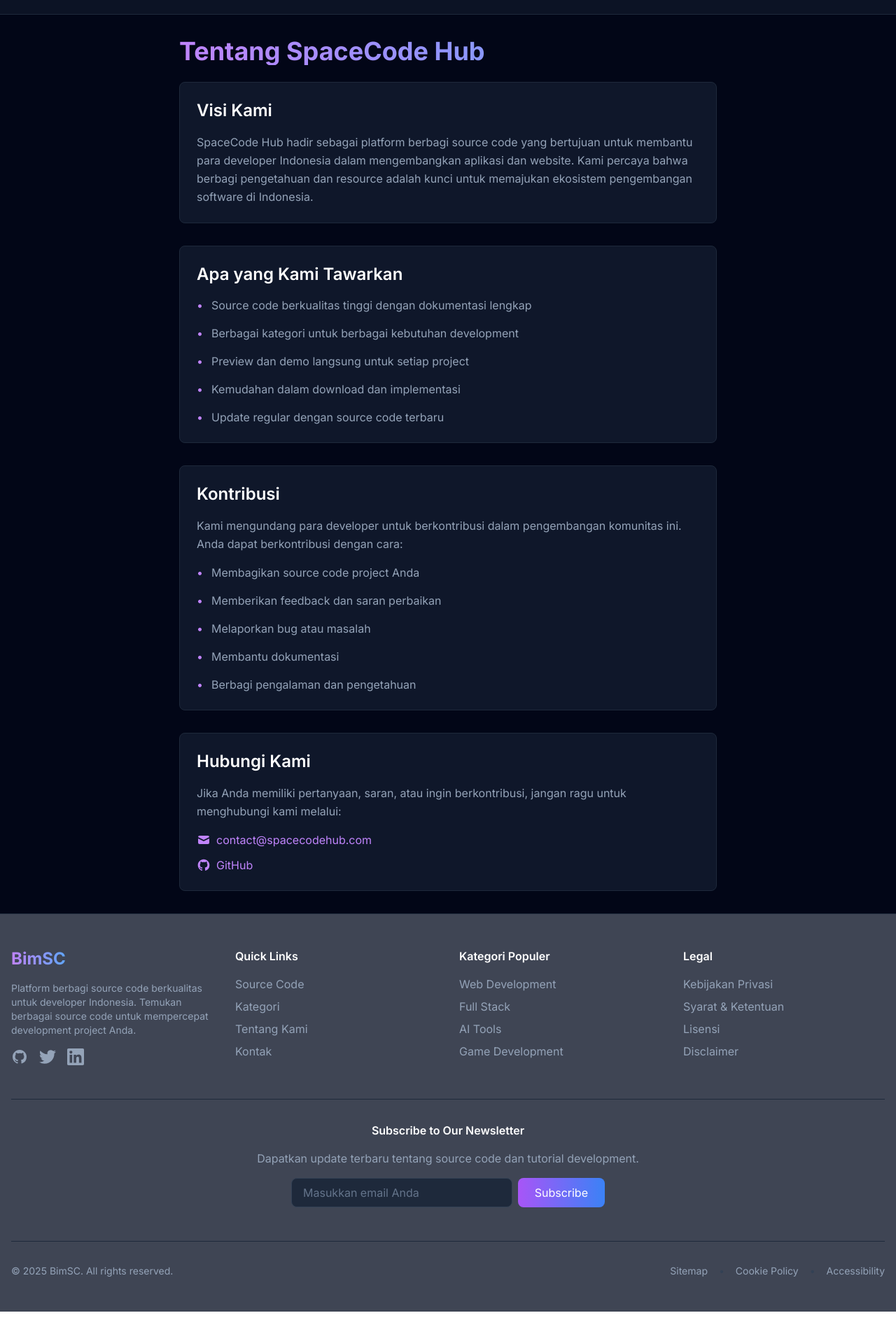
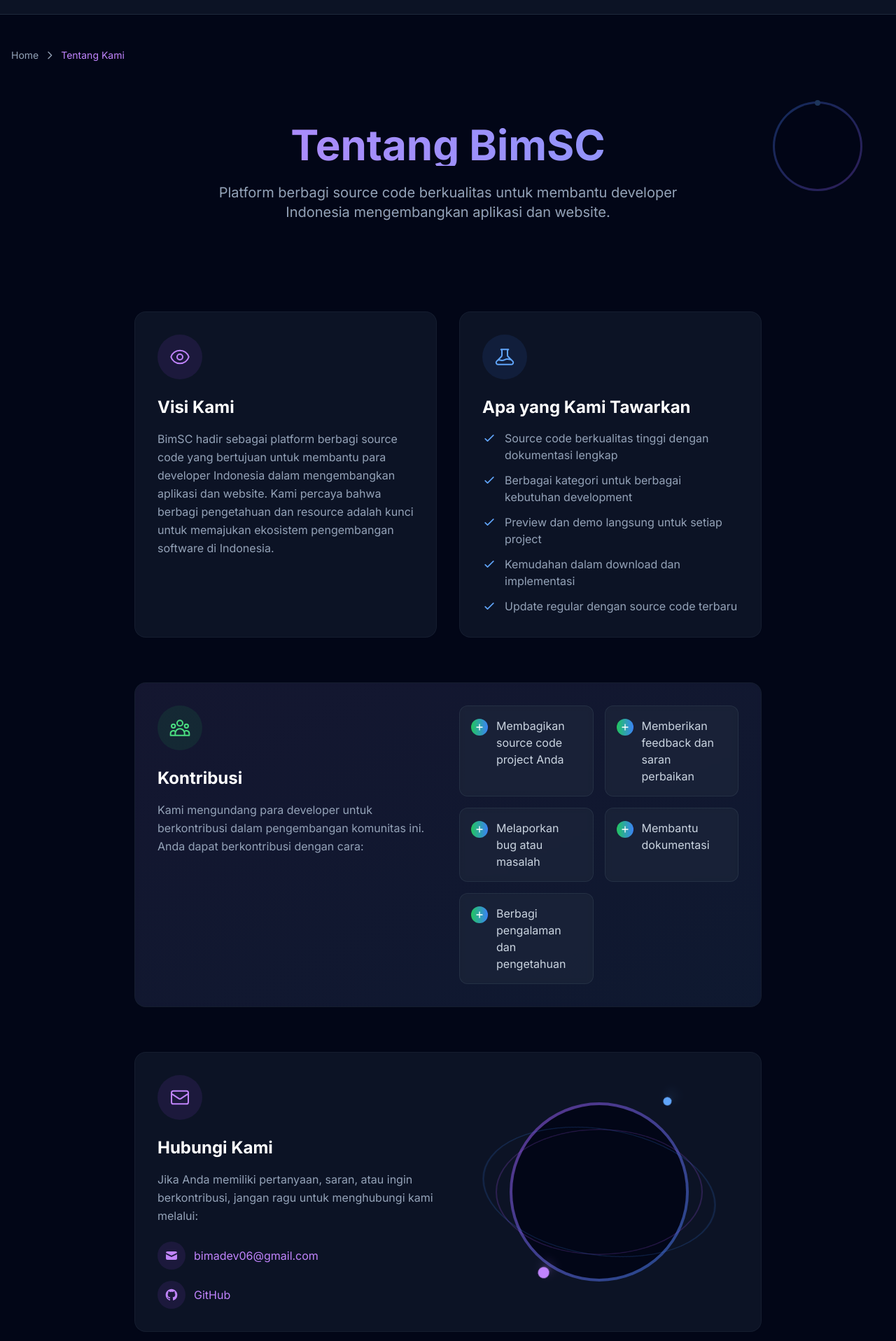
Before and after one commit to bimadevs/bimsc, a Next.js app: page /about in a window 1280 px wide. Shown: the part 44-1960 px from the top of the page at 70% size. Before the commit the page ends 1918 px from the top, so only its background shows below. Built offline with nearby package versions, Linux system fonts and the light colour scheme.

Commit message:
feat: improve about page design with space theme

```diff
--- a/src/app/about/page.tsx
+++ b/src/app/about/page.tsx
@@ -1,34 +1,113 @@
 import Header from '../components/Header';
+import Link from 'next/link';
+import Image from 'next/image';
 
 export default function About() {
   return (
     <div className="min-h-screen bg-slate-950">
       <Header />
 
-      <main className="container mx-auto px-4 py-8">
-        <div className="max-w-3xl mx-auto">
-          <h1 className="text-4xl font-bold mb-6 bg-clip-text text-transparent bg-gradient-to-r from-purple-400 to-blue-400">
-            Tentang SpaceCode Hub
+      {/* Stars Background */}
+      <div className="fixed inset-0 -z-10 pointer-events-none">
+        {[...Array(50)].map((_, i) => (
+          <div
+            key={i}
+            className="absolute w-1 h-1 bg-white rounded-full animate-twinkle"
+            style={{
+              top: `${Math.random() * 100}%`,
+              left: `${Math.random() * 100}%`,
+              animationDelay: `${Math.random() * 3}s`
+            }}
+          />
+        ))}
+      </div>
+
+      {/* Meteors */}
+      <div className="fixed inset-0 -z-10 overflow-hidden pointer-events-none">
+        {[...Array(3)].map((_, i) => (
+          <div
+            key={i}
+            className="absolute animate-meteor"
+            style={{
+              top: `${Math.random() * 50}%`,
+              left: `${Math.random() * 100}%`,
+              animationDelay: `${Math.random() * 10}s`
+            }}
+          >
+            <div className="w-1 h-20 bg-gradient-to-b from-purple-500 to-transparent transform -rotate-45" />
+          </div>
+        ))}
+      </div>
+
+      <main className="container mx-auto px-4 py-12">
+        {/* Breadcrumb */}
+        <div className="mb-6 flex items-center text-sm text-slate-400">
+          <Link href="/" className="hover:text-purple-400 transition-colors">
+            Home
+          </Link>
+          <svg className="w-4 h-4 mx-2" fill="none" stroke="currentColor" viewBox="0 0 24 24">
+            <path strokeLinecap="round" strokeLinejoin="round" strokeWidth={2} d="M9 5l7 7-7 7" />
+          </svg>
+          <span className="text-purple-400">Tentang Kami</span>
+        </div>
+
+        {/* Hero Section */}
+        <div className="relative mb-16 rounded-2xl overflow-hidden">
+          <div className="absolute inset-0 bg-gradient-to-r from-purple-900/30 via-blue-900/20 to-slate-900/10 backdrop-blur-sm -z-10" />
+
+          <div className="py-16 px-8 text-center relative">
+            {/* Orbiting Planet */}
+            <div className="absolute top-8 right-8 opacity-30 pointer-events-none hidden md:block">
+              <div className="relative w-32 h-32">
+                <div className="absolute inset-0 rounded-full bg-gradient-to-br from-blue-500 to-purple-500 animate-pulse" />
+                <div className="absolute inset-[3px] rounded-full bg-slate-950" />
+                <div className="absolute inset-0 rounded-full border-2 border-blue-500/20 animate-spin" style={{ animationDuration: '20s' }}>
+                  <div className="absolute -top-1 left-1/2 transform -translate-x-1/2 w-2 h-2 bg-blue-400 rounded-full" />
+                </div>
+              </div>
+            </div>
+
+            <h1 className="text-5xl md:text-6xl font-bold mb-6 bg-clip-text text-transparent bg-gradient-to-r from-purple-400 via-blue-400 to-purple-400 animate-gradient bg-300%">
+              Tentang BimSC
             </h1>
+            <p className="text-xl text-slate-400 max-w-2xl mx-auto">
+              Platform berbagi source code berkualitas untuk membantu developer Indonesia mengembangkan aplikasi dan website.
+            </p>
+          </div>
+        </div>
 
-          <div className="space-y-8">
-            <section className="bg-slate-900 rounded-lg border border-slate-800 p-6">
-              <h2 className="text-2xl font-semibold text-white mb-4">
+        <div className="max-w-4xl mx-auto">
+          <div className="grid grid-cols-1 md:grid-cols-2 gap-8 mb-16">
+            {/* Vision Section */}
+            <div className="bg-slate-900/80 backdrop-blur-sm rounded-2xl border border-slate-800/50 p-8 hover:shadow-xl hover:shadow-purple-500/10 transition-all duration-300 group">
+              <div className="w-16 h-16 mb-6 rounded-full bg-purple-500/10 flex items-center justify-center group-hover:scale-110 transition-transform duration-300">
+                <svg className="w-8 h-8 text-purple-400" fill="none" stroke="currentColor" viewBox="0 0 24 24">
+                  <path strokeLinecap="round" strokeLinejoin="round" strokeWidth={1.5} d="M2.458 12C3.732 7.943 7.523 5 12 5c4.478 0 8.268 2.943 9.542 7-1.274 4.057-5.064 7-9.542 7-4.477 0-8.268-2.943-9.542-7z" />
+                  <path strokeLinecap="round" strokeLinejoin="round" strokeWidth={1.5} d="M15 12a3 3 0 11-6 0 3 3 0 016 0z" />
+                </svg>
+              </div>
+              <h2 className="text-2xl font-bold text-white mb-4 group-hover:text-purple-400 transition-colors">
                 Visi Kami
               </h2>
               <p className="text-slate-400 leading-relaxed">
-                SpaceCode Hub hadir sebagai platform berbagi source code yang bertujuan untuk membantu
+                BimSC hadir sebagai platform berbagi source code yang bertujuan untuk membantu
                 para developer Indonesia dalam mengembangkan aplikasi dan website. Kami percaya bahwa
                 berbagi pengetahuan dan resource adalah kunci untuk memajukan ekosistem pengembangan
                 software di Indonesia.
               </p>
-            </section>
+            </div>
 
-            <section className="bg-slate-900 rounded-lg border border-slate-800 p-6">
-              <h2 className="text-2xl font-semibold text-white mb-4">
+            {/* What We Offer Section */}
+            <div className="bg-slate-900/80 backdrop-blur-sm rounded-2xl border border-slate-800/50 p-8 hover:shadow-xl hover:shadow-purple-500/10 transition-all duration-300 group">
+              <div className="w-16 h-16 mb-6 rounded-full bg-blue-500/10 flex items-center justify-center group-hover:scale-110 transition-transform duration-300">
+                <svg className="w-8 h-8 text-blue-400" fill="none" stroke="currentColor" viewBox="0 0 24 24">
+                  <path strokeLinecap="round" strokeLinejoin="round" strokeWidth={1.5} d="M19.428 15.428a2 2 0 00-1.022-.547l-2.387-.477a6 6 0 00-3.86.517l-.318.158a6 6 0 01-3.86.517L6.05 15.21a2 2 0 00-1.806.547M8 4h8l-1 1v5.172a2 2 0 00.586 1.414l5 5c1.26 1.26.367 3.414-1.415 3.414H4.828c-1.782 0-2.674-2.154-1.414-3.414l5-5A2 2 0 009 10.172V5L8 4z" />
+                </svg>
+              </div>
+              <h2 className="text-2xl font-bold text-white mb-4 group-hover:text-blue-400 transition-colors">
                 Apa yang Kami Tawarkan
               </h2>
-              <ul className="space-y-4">
+              <ul className="space-y-3">
                 {[
                   'Source code berkualitas tinggi dengan dokumentasi lengkap',
                   'Berbagai kategori untuk berbagai kebutuhan development',
@@ -37,22 +116,38 @@ export default function About() {
                   'Update regular dengan source code terbaru',
                 ].map((item, index) => (
                   <li key={index} className="flex items-start gap-3 text-slate-400">
-                    <span className="text-purple-400">•</span>
+                    <svg className="w-5 h-5 text-blue-400 flex-shrink-0 mt-0.5" fill="none" stroke="currentColor" viewBox="0 0 24 24">
+                      <path strokeLinecap="round" strokeLinejoin="round" strokeWidth={2} d="M5 13l4 4L19 7" />
+                    </svg>
                     {item}
                   </li>
                 ))}
               </ul>
-            </section>
+            </div>
+          </div>
 
-            <section className="bg-slate-900 rounded-lg border border-slate-800 p-6">
-              <h2 className="text-2xl font-semibold text-white mb-4">
+          {/* Contribution Section */}
+          <div className="bg-slate-900/80 backdrop-blur-sm rounded-2xl border border-slate-800/50 p-8 mb-16 relative overflow-hidden">
+            {/* Background Gradient */}
+            <div className="absolute inset-0 bg-gradient-to-br from-purple-500/5 to-blue-500/5 -z-10" />
+
+            <div className="flex flex-col md:flex-row gap-8">
+              <div className="md:w-1/2">
+                <div className="w-16 h-16 mb-6 rounded-full bg-green-500/10 flex items-center justify-center">
+                  <svg className="w-8 h-8 text-green-400" fill="none" stroke="currentColor" viewBox="0 0 24 24">
+                    <path strokeLinecap="round" strokeLinejoin="round" strokeWidth={1.5} d="M17 20h5v-2a3 3 0 00-5.356-1.857M17 20H7m10 0v-2c0-.656-.126-1.283-.356-1.857M7 20H2v-2a3 3 0 015.356-1.857M7 20v-2c0-.656.126-1.283.356-1.857m0 0a5.002 5.002 0 019.288 0M15 7a3 3 0 11-6 0 3 3 0 016 0zm6 3a2 2 0 11-4 0 2 2 0 014 0zM7 10a2 2 0 11-4 0 2 2 0 014 0z" />
+                  </svg>
+                </div>
+                <h2 className="text-2xl font-bold text-white mb-4">
                   Kontribusi
                 </h2>
                 <p className="text-slate-400 leading-relaxed mb-4">
                   Kami mengundang para developer untuk berkontribusi dalam pengembangan komunitas ini.
                   Anda dapat berkontribusi dengan cara:
                 </p>
-              <ul className="space-y-4">
+              </div>
+
+              <div className="md:w-1/2 grid grid-cols-1 sm:grid-cols-2 gap-4">
                 {[
                   'Membagikan source code project Anda',
                   'Memberikan feedback dan saran perbaikan',
@@ -60,46 +155,86 @@ export default function About() {
                   'Membantu dokumentasi',
                   'Berbagi pengalaman dan pengetahuan',
                 ].map((item, index) => (
-                  <li key={index} className="flex items-start gap-3 text-slate-400">
-                    <span className="text-purple-400">•</span>
-                    {item}
-                  </li>
+                  <div key={index} className="bg-slate-800/50 backdrop-blur-sm rounded-xl p-4 border border-slate-700/50 hover:border-green-500/30 transition-colors">
+                    <div className="flex items-start gap-3">
+                      <div className="mt-0.5 w-6 h-6 rounded-full bg-gradient-to-r from-green-500 to-blue-500 flex items-center justify-center flex-shrink-0">
+                        <svg className="w-4 h-4 text-white" fill="none" stroke="currentColor" viewBox="0 0 24 24">
+                          <path strokeLinecap="round" strokeLinejoin="round" strokeWidth={2} d="M12 6v6m0 0v6m0-6h6m-6 0H6" />
+                        </svg>
+                      </div>
+                      <p className="text-slate-300">{item}</p>
+                    </div>
+                  </div>
                 ))}
-              </ul>
-            </section>
+              </div>
+            </div>
+          </div>
 
-            <section className="bg-slate-900 rounded-lg border border-slate-800 p-6">
-              <h2 className="text-2xl font-semibold text-white mb-4">
+          {/* Contact Section */}
+          <div className="bg-slate-900/80 backdrop-blur-sm rounded-2xl border border-slate-800/50 p-8">
+            <div className="flex flex-col md:flex-row items-center gap-8">
+              <div className="md:w-1/2">
+                <div className="w-16 h-16 mb-6 rounded-full bg-purple-500/10 flex items-center justify-center">
+                  <svg className="w-8 h-8 text-purple-400" fill="none" stroke="currentColor" viewBox="0 0 24 24">
+                    <path strokeLinecap="round" strokeLinejoin="round" strokeWidth={1.5} d="M3 8l7.89 5.26a2 2 0 002.22 0L21 8M5 19h14a2 2 0 002-2V7a2 2 0 00-2-2H5a2 2 0 00-2 2v10a2 2 0 002 2z" />
+                  </svg>
+                </div>
+                <h2 className="text-2xl font-bold text-white mb-4">
                   Hubungi Kami
                 </h2>
-              <p className="text-slate-400 leading-relaxed mb-4">
+                <p className="text-slate-400 leading-relaxed mb-6">
                   Jika Anda memiliki pertanyaan, saran, atau ingin berkontribusi, jangan ragu untuk
                   menghubungi kami melalui:
                 </p>
-              <div className="space-y-3">
+                <div className="space-y-4">
                   <a
-                  href="mailto:contact@spacecodehub.com"
-                  className="flex items-center gap-2 text-purple-400 hover:text-purple-300 transition-colors"
+                    href="mailto:bimadev06@gmail.com"
+                    className="flex items-center gap-3 text-purple-400 hover:text-purple-300 transition-colors group"
                   >
+                    <div className="w-10 h-10 rounded-full bg-purple-500/10 flex items-center justify-center group-hover:bg-purple-500/20 transition-colors">
                       <svg className="w-5 h-5" fill="currentColor" viewBox="0 0 20 20">
                         <path d="M2.003 5.884L10 9.882l7.997-3.998A2 2 0 0016 4H4a2 2 0 00-1.997 1.884z" />
                         <path d="M18 8.118l-8 4-8-4V14a2 2 0 002 2h12a2 2 0 002-2V8.118z" />
                       </svg>
-                  contact@spacecodehub.com
+                    </div>
+                    bimadev06@gmail.com
                   </a>
                   <a
-                  href="https://github.com/spacecodehub"
+                    href="https://github.com/bimadevs"
                     target="_blank"
                     rel="noopener noreferrer"
-                  className="flex items-center gap-2 text-purple-400 hover:text-purple-300 transition-colors"
+                    className="flex items-center gap-3 text-purple-400 hover:text-purple-300 transition-colors group"
                   >
+                    <div className="w-10 h-10 rounded-full bg-purple-500/10 flex items-center justify-center group-hover:bg-purple-500/20 transition-colors">
                       <svg className="w-5 h-5" fill="currentColor" viewBox="0 0 24 24">
                         <path fillRule="evenodd" d="M12 2C6.477 2 2 6.484 2 12.017c0 4.425 2.865 8.18 6.839 9.504.5.092.682-.217.682-.483 0-.237-.008-.868-.013-1.703-2.782.605-3.369-1.343-3.369-1.343-.454-1.158-1.11-1.466-1.11-1.466-.908-.62.069-.608.069-.608 1.003.07 1.531 1.032 1.531 1.032.892 1.53 2.341 1.088 2.91.832.092-.647.35-1.088.636-1.338-2.22-.253-4.555-1.113-4.555-4.951 0-1.093.39-1.988 1.029-2.688-.103-.253-.446-1.272.098-2.65 0 0 .84-.27 2.75 1.026A9.564 9.564 0 0112 6.844c.85.004 1.705.115 2.504.337 1.909-1.296 2.747-1.027 2.747-1.027.546 1.379.202 2.398.1 2.651.64.7 1.028 1.595 1.028 2.688 0 3.848-2.339 4.695-4.566 4.943.359.309.678.92.678 1.855 0 1.338-.012 2.419-.012 2.747 0 .268.18.58.688.482A10.019 10.019 0 0022 12.017C22 6.484 17.522 2 12 2z" clipRule="evenodd" />
                       </svg>
+                    </div>
                     GitHub
                   </a>
                 </div>
-            </section>
+              </div>
+
+              <div className="md:w-1/2 flex justify-center">
+                <div className="relative w-64 h-64">
+                  {/* Planet */}
+                  <div className="absolute inset-0 rounded-full bg-gradient-to-br from-purple-500 to-blue-500 animate-pulse" style={{ animationDuration: '4s' }} />
+                  <div className="absolute inset-[4px] rounded-full bg-slate-950" />
+
+                  {/* Rings */}
+                  <div className="absolute inset-[-20px] border-2 border-purple-500/20 rounded-full animate-spin" style={{ animationDuration: '20s', transform: 'rotateX(75deg)' }} />
+                  <div className="absolute inset-[-40px] border-2 border-blue-500/20 rounded-full animate-spin" style={{ animationDuration: '25s', transform: 'rotateX(75deg) rotateY(10deg)' }} />
+
+                  {/* Satellites */}
+                  <div className="absolute inset-[-20px] animate-spin" style={{ animationDuration: '10s' }}>
+                    <div className="absolute top-0 left-1/2 transform -translate-x-1/2 w-4 h-4 bg-purple-400 rounded-full shadow-lg shadow-purple-400/50" />
+                  </div>
+                  <div className="absolute inset-[-40px] animate-spin" style={{ animationDuration: '15s', animationDirection: 'reverse' }}>
+                    <div className="absolute bottom-0 left-1/2 transform -translate-x-1/2 w-3 h-3 bg-blue-400 rounded-full shadow-lg shadow-blue-400/50" />
+                  </div>
+                </div>
+              </div>
+            </div>
           </div>
         </div>
       </main>
```
Lines whose indentation alone changed are shown as unchanged.
